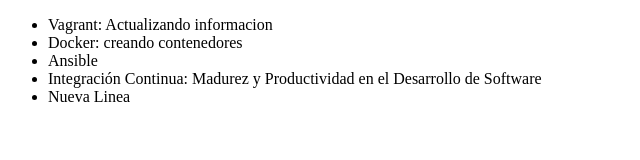
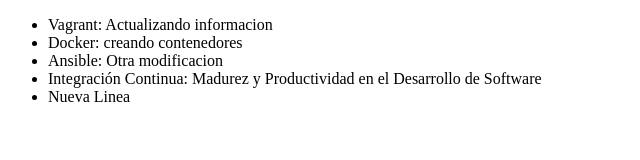
Before and after one commit to Juanjo21-01/prueba-git, a plain HTML site: page index.html in a window 1280 px wide. Shown: the whole page, without its empty margins (0-640 px from the left). Drawn offline with Linux system fonts and the light colour scheme.

Commit message:
Modificando ansible

```diff
--- a/index.html
+++ b/index.html
@@ -10,7 +10,7 @@
     <ul>
         <li> Vagrant: Actualizando informacion </li>
         <li> Docker: creando contenedores </li>
-        <li> Ansible </li>
+        <li> Ansible: Otra modificacion </li>
         <li> Integración Continua: Madurez y Productividad en el Desarrollo de Software </li>
         <li> Nueva Linea</li>
     </ul>
```
